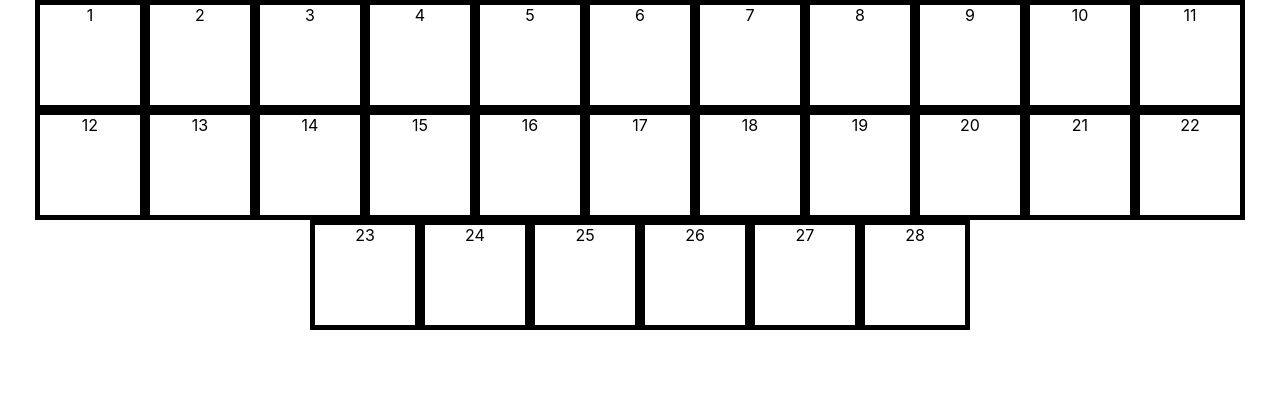
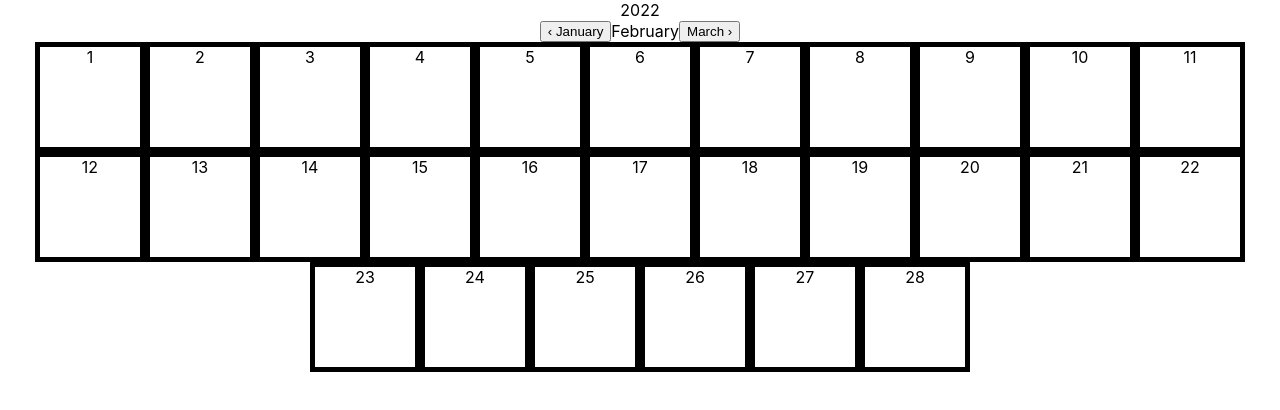
Before and after one commit to EsfahaniMichael/calendar-app, a React (Create React App) app: page / in a window 1280 px wide. Shown: the top 410 px of the page. Built offline with nearby package versions, Linux system fonts and the light colour scheme.

Commit message:
adding to changing the current month functionality

```diff
--- a/src/App.css
+++ b/src/App.css
@@ -2,37 +2,6 @@
   text-align: center;
 }
 
-.App-logo {
-  height: 40vmin;
-  pointer-events: none;
+.leftRightButtonParent{
+  display: inline-flex;
 }
-
-@media (prefers-reduced-motion: no-preference) {
-  .App-logo {
-    animation: App-logo-spin infinite 20s linear;
-  }
-}
-
-.App-header {
-  background-color: #282c34;
-  min-height: 100vh;
-  display: flex;
-  flex-direction: column;
-  align-items: center;
-  justify-content: center;
-  font-size: calc(10px + 2vmin);
-  color: white;
-}
-
-.App-link {
-  color: #61dafb;
-}
-
-@keyframes App-logo-spin {
-  from {
-    transform: rotate(0deg);
-  }
-  to {
-    transform: rotate(360deg);
-  }
-}
--- a/src/App.js
+++ b/src/App.js
@@ -1,19 +1,51 @@
-import {React, useState, useRef } from 'react';
-import './App.css';
-import {months, days, daysOfWeek} from './helpers/yearInfo';
+import { React, useState, useRef } from "react";
+import "./App.css";
+import { months, days, daysOfWeek } from "./helpers/yearInfo";
 
-import Month from './components/month';
-
+import Month from "./components/month";
 
 function App() {
   const [currentMonth, changeCurrentMonth] = useState(2);
-  function getMonthInfo(){
+  const [currentYearSelected, updateYear] = useState(2022);
+
+  const monthName = months[currentMonth - 1];
+
+  let earlierMonth = months[currentMonth-2]
+  let laterMonth = months[currentMonth]
+
+  function getMonthInfo() {
     //  changeCurrentMonth(parseInt(months.indexOf(currentMonth)));
+  }
+
+  function getEarlierMonth(){
+    console.log('earlier');
+  }
+
+  function getLaterMonth(){
+    console.log('later');
+  }
+
+  function getYearInfo() {
+    //updateYear()
   }
   // console.log(currentMonth)
   return (
     <div className="App">
-     <Month monthSelected={currentMonth}/>
+      <div>
+      <div>{currentYearSelected}</div>
+        <div className="leftRightButtonParent">
+          <button onClick={getEarlierMonth}>&#8249; {earlierMonth}</button>
+
+          <div>
+            {monthName}
+          </div>
+          <button onClick={getLaterMonth}>{laterMonth} &#8250;</button>
+        </div>
+        <Month
+          monthSelected={currentMonth}
+          yearSelected={currentYearSelected}
+        />
+      </div>
     </div>
   );
 }
--- a/src/components/month.js
+++ b/src/components/month.js
@@ -4,18 +4,21 @@ import Day from './day';
 import './calendar.css';
 
 function Month(props){
+    // const monthName = months[props.monthSelected-1];
     const getDaysInMonth = function(month,year) {
        return new Date(year, month, 0).getDate();
       };
-      console.log(getDaysInMonth(props.monthSelected, 2022))
-    const daysArray = ([...Array(getDaysInMonth(props.monthSelected, 2022)).keys()].map(x => x+1));
+    const daysArray = ([...Array(getDaysInMonth(props.monthSelected, props.yearSelected)).keys()].map(x => x+1));
     const allDays = daysArray.map((day) =>
     <div className='dayParent' key={day.toString()}>
         {day.toString()}
     </div>
     )
     return (
-        [allDays]
+        <div>
+        {/* <div>{monthName} {props.yearSelected}</div> */}
+        {[allDays]}
+        </div>
     )
 }
 
```
